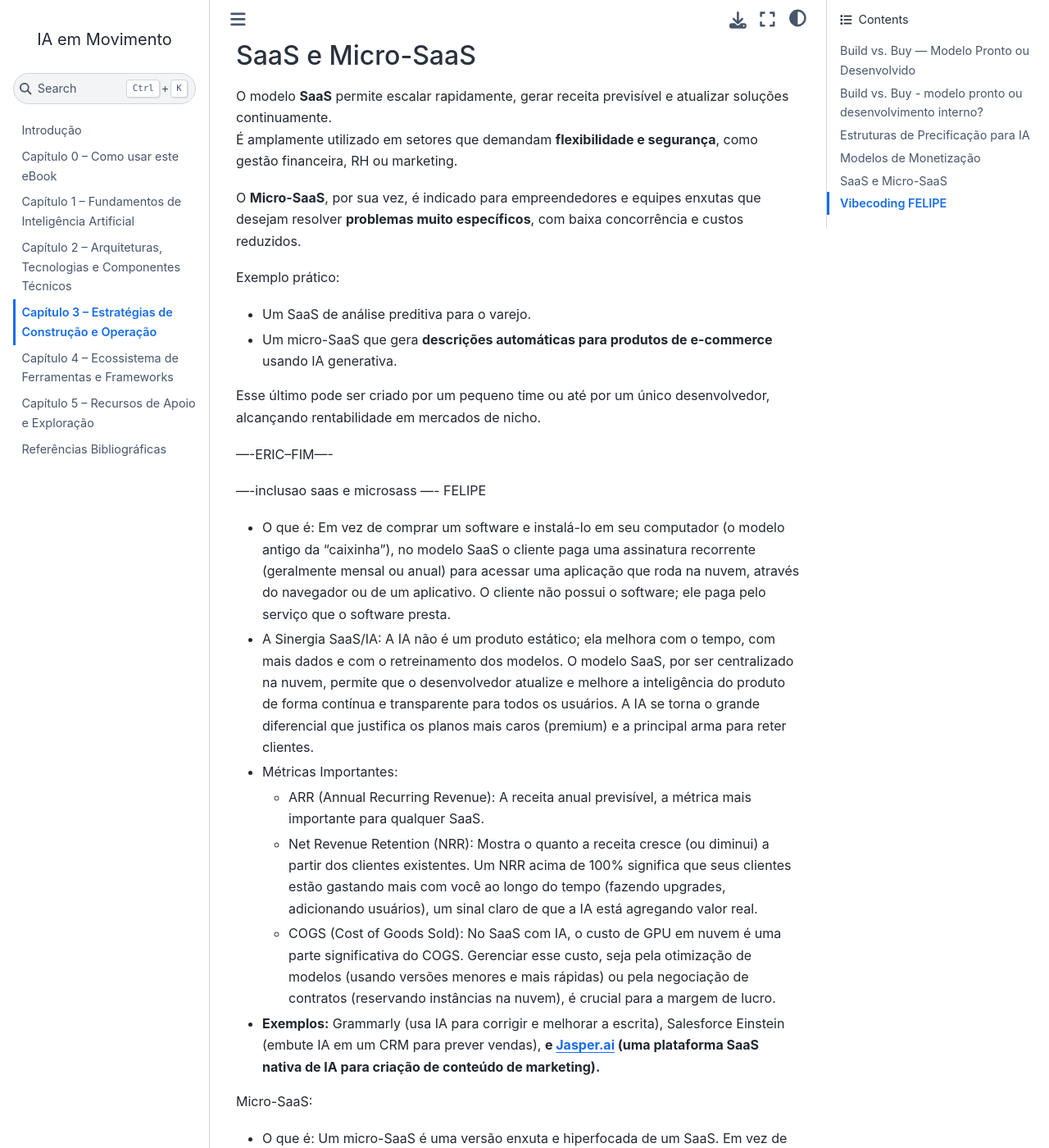
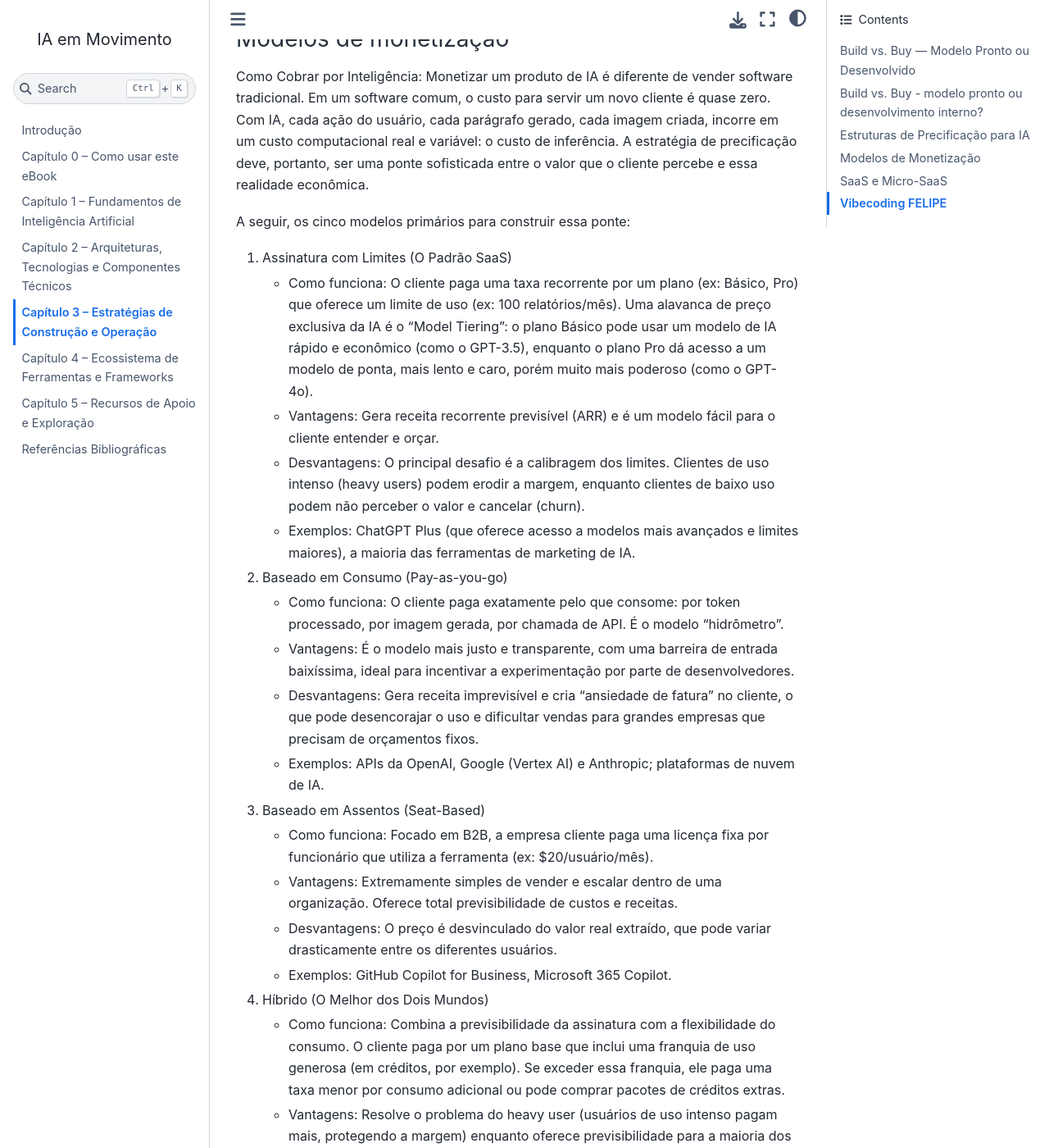
Before and after one commit to unb-lamfo-negocios-ai/LivroIAemMovimento, a Jupyter Book: the page built from capitulos/cap3.md, in a window 1280 px wide and 1400 px high, scrolled down 6400 px. Shown: the whole window at 82% size. Built offline with Jupyter Book 1.0.4 settings and Sphinx 7.4.7 and the Sphinx Book theme 1.1.4, drawn with Linux system fonts in a browser that asks for light colours; pages that are not in the unit, such as notebooks, are missing from menus; cross-references to code outside the pages are shown as plain code; some of the changed text lies outside the part shown.

Commit message:
InclusãoModelosPrecificação.md

```diff
--- a/capitulos/cap3.md
+++ b/capitulos/cap3.md
@@ -111,7 +111,49 @@ As soluções de IA podem gerar receita de diferentes formas, dependendo do púb
 
 Cada modelo pode ser combinado em diferentes estágios de crescimento: **freemium** para atrair usuários, seguido por **SaaS corporativo** para clientes que exigem escala.
 
----
+### Modelos de monetização
+
+Como Cobrar por Inteligência:
+Monetizar um produto de IA é diferente de vender software tradicional. Em um software comum, o custo para servir um novo cliente é quase zero. Com IA, cada ação do usuário, cada parágrafo gerado, cada imagem criada, incorre em um custo computacional real e variável: o custo de inferência. A estratégia de precificação deve, portanto, ser uma ponte sofisticada entre o valor que o cliente percebe e essa realidade econômica.
+
+A seguir, os cinco modelos primários para construir essa ponte:
+
+1. Assinatura com Limites (O Padrão SaaS)
+    - Como funciona: O cliente paga uma taxa recorrente por um plano (ex: Básico, Pro) que oferece um limite de uso (ex: 100 relatórios/mês). Uma alavanca de preço exclusiva da IA é o "Model Tiering": o plano Básico pode usar um modelo de IA rápido e econômico (como o GPT-3.5), enquanto o plano Pro dá acesso a um modelo de ponta, mais lento e caro, porém muito mais poderoso (como o GPT-4o).
+    - Vantagens: Gera receita recorrente previsível (ARR) e é um modelo fácil para o cliente entender e orçar.
+    - Desvantagens: O principal desafio é a calibragem dos limites. Clientes de uso intenso (heavy users) podem erodir a margem, enquanto clientes de baixo uso podem não perceber o valor e cancelar (churn).
+    - Exemplos: ChatGPT Plus (que oferece acesso a modelos mais avançados e limites maiores), a maioria das ferramentas de marketing de IA.
+2. Baseado em Consumo (Pay-as-you-go)
+    - Como funciona: O cliente paga exatamente pelo que consome: por token processado, por imagem gerada, por chamada de API. É o modelo "hidrômetro".
+    - Vantagens: É o modelo mais justo e transparente, com uma barreira de entrada baixíssima, ideal para incentivar a experimentação por parte de desenvolvedores.
+    - Desvantagens: Gera receita imprevisível e cria "ansiedade de fatura" no cliente, o que pode desencorajar o uso e dificultar vendas para grandes empresas que precisam de orçamentos fixos.
+    - Exemplos: APIs da OpenAI, Google (Vertex AI) e Anthropic; plataformas de nuvem de IA.
+3. Baseado em Assentos (Seat-Based)
+    - Como funciona: Focado em B2B, a empresa cliente paga uma licença fixa por funcionário que utiliza a ferramenta (ex: $20/usuário/mês).
+    - Vantagens: Extremamente simples de vender e escalar dentro de uma organização. Oferece total previsibilidade de custos e receitas.
+    - Desvantagens: O preço é desvinculado do valor real extraído, que pode variar drasticamente entre os diferentes usuários.
+    - Exemplos: GitHub Copilot for Business, Microsoft 365 Copilot.
+4. Híbrido (O Melhor dos Dois Mundos)
+    - Como funciona: Combina a previsibilidade da assinatura com a flexibilidade do consumo. O cliente paga por um plano base que inclui uma franquia de uso generosa (em créditos, por exemplo). Se exceder essa franquia, ele paga uma taxa menor por consumo adicional ou pode comprar pacotes de créditos extras.
+    - Vantagens: Resolve o problema do heavy user (usuários de uso intenso pagam mais, protegendo a margem) enquanto oferece previsibilidade para a maioria dos clientes. É um modelo robusto e equilibrado.
+    - Desvantagens: Pode ser um pouco mais complexo de comunicar do que um preço fixo simples.
+    - Exemplos: Muitas plataformas de IA como o Jasper e o [Copy.ai](http://copy.ai/) usam este modelo de créditos. Ele também é comum em serviços de infraestrutura como o Twilio para comunicação via API.
+5. Baseado em Valor
+    - Como funciona: O preço está diretamente atrelado a um resultado de negócio ou a um indicador de performance (KPI) do cliente. A IA é uma tecnologia invisível que potencializa esse resultado.
+    - Vantagens: Desvincula o preço do custo e o ancora 100% no valor, permitindo as maiores margens de lucro. Cria uma verdadeira parceria onde o seu sucesso financeiro está diretamente ligado ao sucesso do cliente.
+    - Desvantagens: É o mais difícil de estruturar, medir e vender, pois exige um entendimento profundo e quantificável do ROI que seu produto gera.
+    - Exemplos: Uma plataforma de e-commerce que oferece uma IA para reduzir o abandono de carrinho e cobra uma porcentagem da receita adicional recuperada. O cliente só paga se ganhar mais dinheiro.
+
+Tabela de Decisão:
+
+A escolha do modelo depende da sua estratégia de negócio. Você está vendendo acesso a uma "matéria-prima" inteligente ou uma "solução de negócio" completa?
+| Modelo | Previsibilidade (Cliente) | Previsibilidade (Empresa) | Alinhamento com Valor | Ideal Para… |
+| --- | --- | --- | --- | --- |
+| Assinatura | Alta | Alta | Médio | Produtos SaaS para usuário final |
+| Consumo | Baixa | Baixa | Alto | APIs e plataformas para desenvolvedores |
+| Assentos | Altíssima | Altíssima | Baixo | Ferramentas de produtividade B2B |
+| Híbrido | Alta (para a maioria) | Alta (com upside) | Médio-Alto | Negócios SaaS maduros e escaláveis |
+| Valor | Média-Alta | Média-Baixa  | Altíssimo | Soluções B2B de alto impacto e nicho |
 
 ## SaaS e Micro-SaaS
 
@@ -156,6 +198,10 @@ Com a democratização da Inteligência Artificial, ambos os caminhos estão mai
 
 ---
 
+#### Comercializando seu Negócio com IA
+FALAR SOBRE COMO MONETIZAR SEU NEGÓCIO
+SaaS Marketplace https://acquire.com/
+
 ## Vibecoding FELIPE
 
 “Vibe coding” é um estilo de programação que procura tornar o processo mais leve, acessível e criativo. Em lugar de seguir o caminho tradicional baseado em planejamento extenso e etapas técnicas rígidas, o programador simplesmente descreve o que deseja e deixa que a inteligência artificial traduza essa ideia em código em questão de segundos. Isso significa que o vibe coder não precisa dominar linguagens ou bibliotecas complexas: basta conversar com o modelo de IA e ir moldando o projeto conforme as necessidades surgem. A grande vantagem é a prototipagem rápida. Em poucas horas (às vezes minutos) é possível ter um app, uma automação ou uma ferramenta simples funcionando, avaliar sua utilidade e, se necessário, aprimorá-la com o próprio auxílio da IA. Caso não dê certo, o custo do erro é mínimo, pois todo o código foi gerado em tempo quase real.
```
